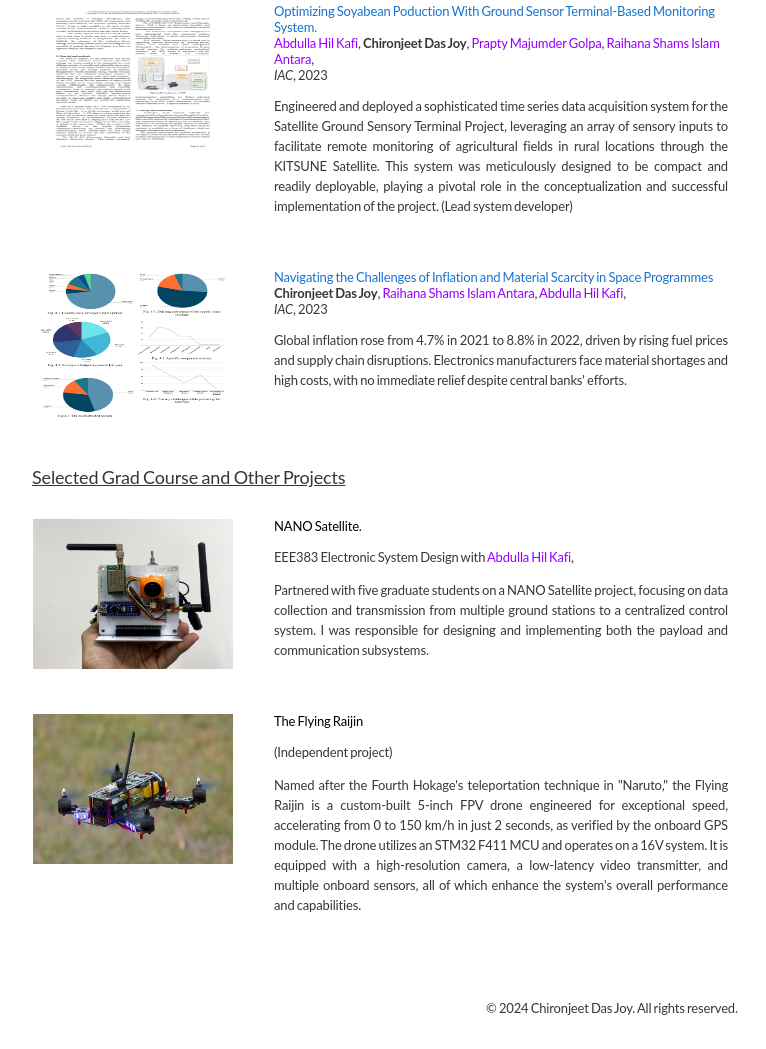
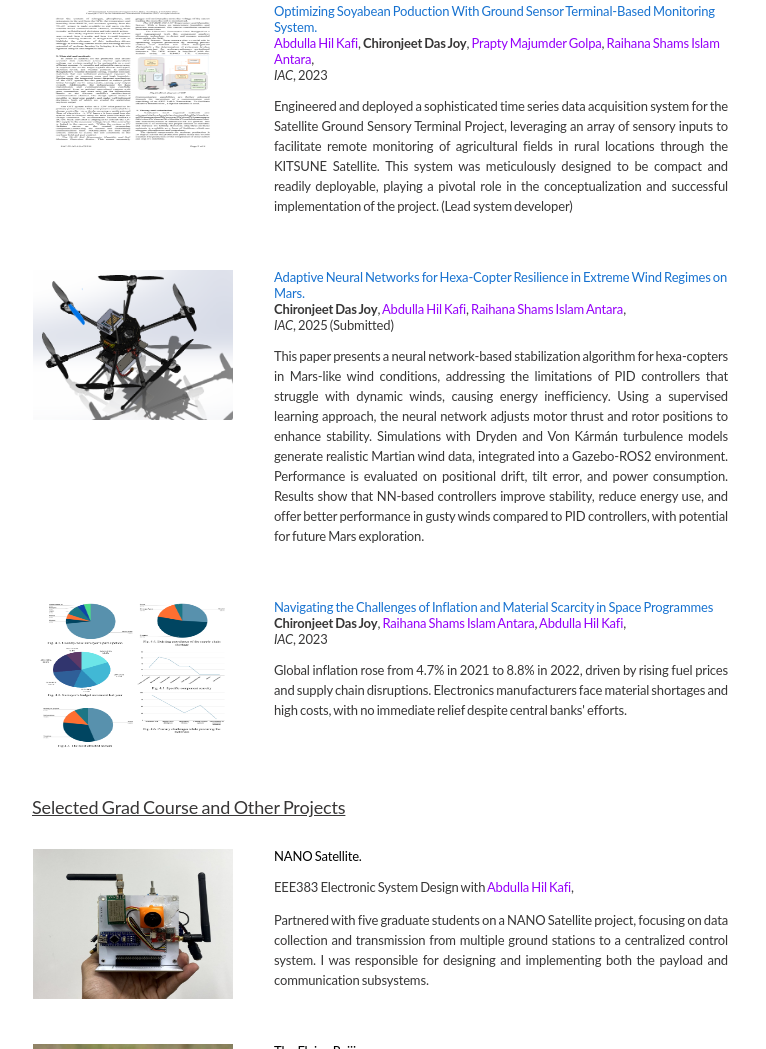
Before and after one commit to ChironjeetJoy/ChironjeetJoy.github.io, a plain HTML site: page index.html in a window 1280 px wide. Shown: the part 1307-2356 px from the top of the page, without its empty margins (28-794 px from the left). Drawn offline with Linux system fonts and the light colour scheme.

Commit message:
index.html

```diff
--- a/index.html
+++ b/index.html
@@ -415,7 +415,26 @@ body.dark-mode #darkModeToggle {
 				</div>
 				</div>
 
+				<div class="publication-section-div">
+					<div class="publications-section-1">
+						<img src='assets/simu.png' width="100%" />
+					</div>
+					<div class="publications-section-2">
+						<a style="color:#1772d0; text-decoration:none;" >
+						<papertitle>Adaptive Neural Networks for Hexa-Copter Resilience in Extreme Wind Regimes on Mars.
+						</papertitle>
+						</a>
+						<br>
 
+						<strong>Chironjeet Das Joy</strong>,
+						<a style="color:#9600fa; text-decoration:none;" href="https://abdullahilkafi.com"> Abdulla Hil Kafi</a>,
+						<a style="color:#9600fa; text-decoration:none;" href="https://www.researchgate.net/profile/Raihana-Antara"> Raihana Shams Islam Antara</a>,
+						<br>
+						<em>IAC</em>, 2025 (Submitted)
+						<br>
+						<p style="text-align: justify;">This paper presents a neural network-based stabilization algorithm for hexa-copters in Mars-like wind conditions, addressing the limitations of PID controllers that struggle with dynamic winds, causing energy inefficiency. Using a supervised learning approach, the neural network adjusts motor thrust and rotor positions to enhance stability. Simulations with Dryden and Von Kármán turbulence models generate realistic Martian wind data, integrated into a Gazebo-ROS2 environment. Performance is evaluated on positional drift, tilt error, and power consumption. Results show that NN-based controllers improve stability, reduce energy use, and offer better performance in gusty winds compared to PID controllers, with potential for future Mars exploration.</p>
+					</div>
+					</div>
 
 
 		    <div class="publication-section-div">
```
